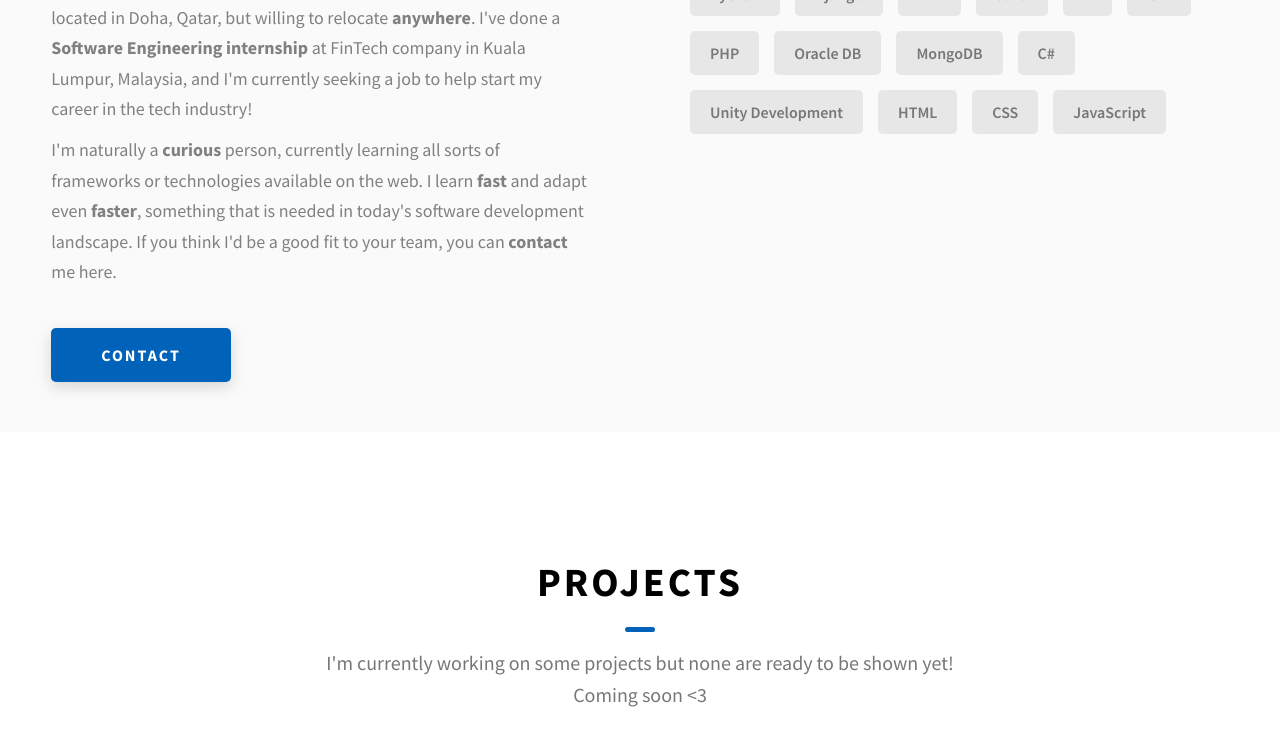
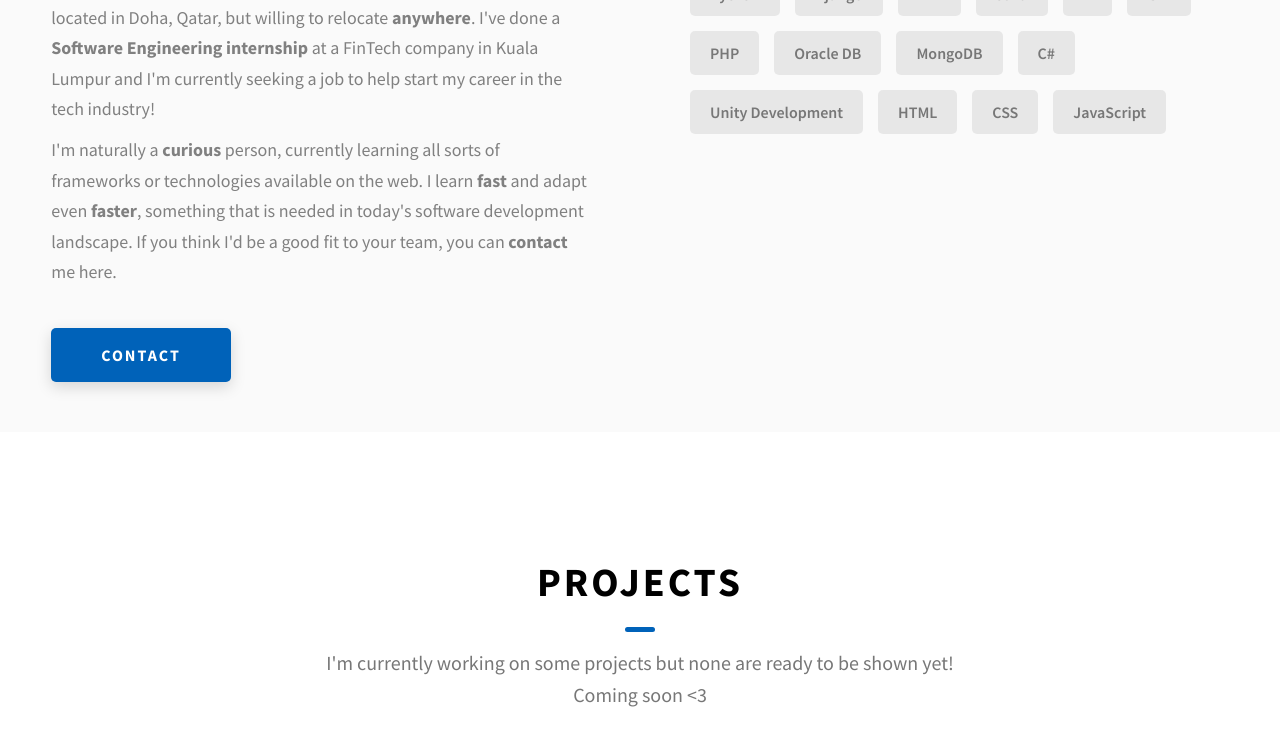
Before and after one commit to seanmic1/seanmic1.github.io, a website: page index.html in a window 1280 px wide. Shown: the part 1333-2079 px from the top of the page. Drawn offline with Linux system fonts and the light colour scheme.

Commit message:
fixed grammar mistake

```diff
--- a/index.html
+++ b/index.html
@@ -177,7 +177,7 @@
                 and I'm a <strong> Computer Science Graduate </strong> currenty located in
                 Doha, Qatar, but willing to relocate <strong>anywhere</strong>. I've done a
                 <strong> Software Engineering internship </strong>
-                at FinTech company in Kuala Lumpur, Malaysia, and I'm currently
+                at a FinTech company in Kuala Lumpur and I'm currently
                 seeking a job to help start my career in the tech industry!
               </p>
               <p class="about__content-details-para">
```
